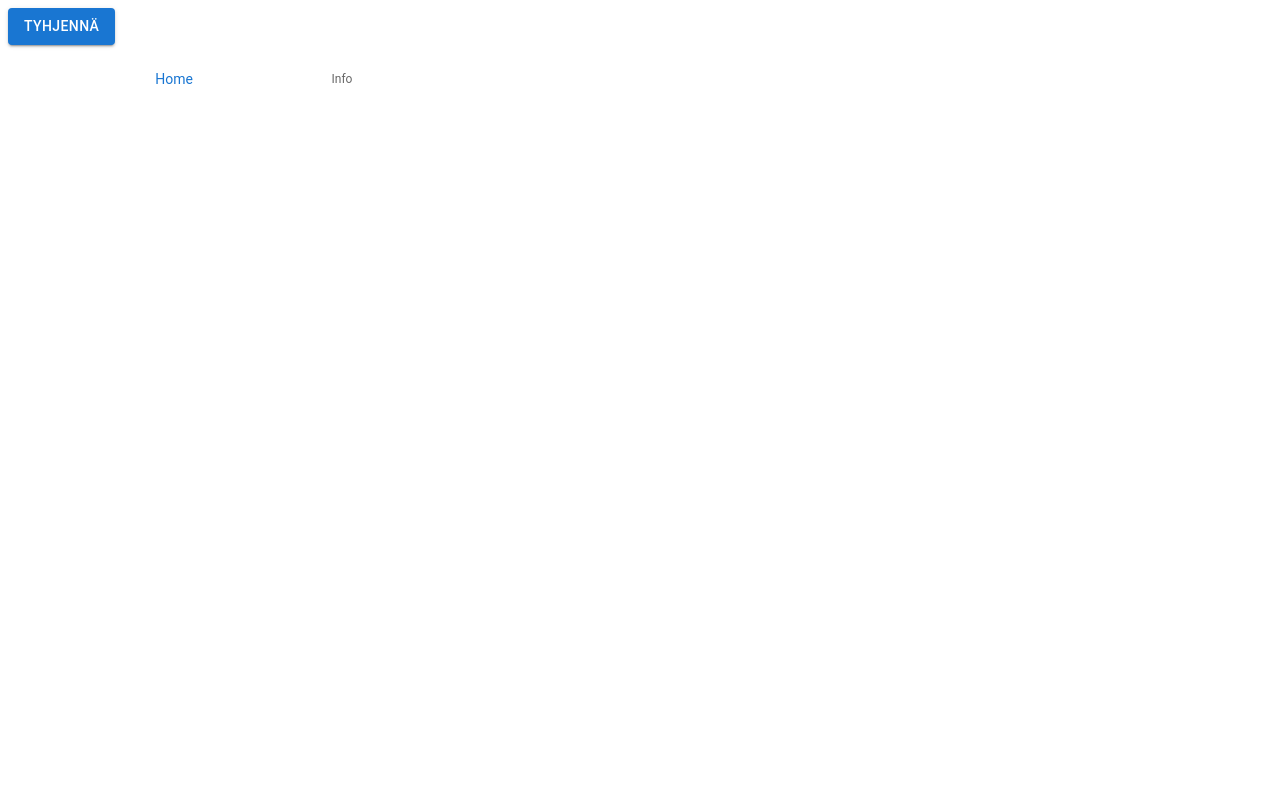
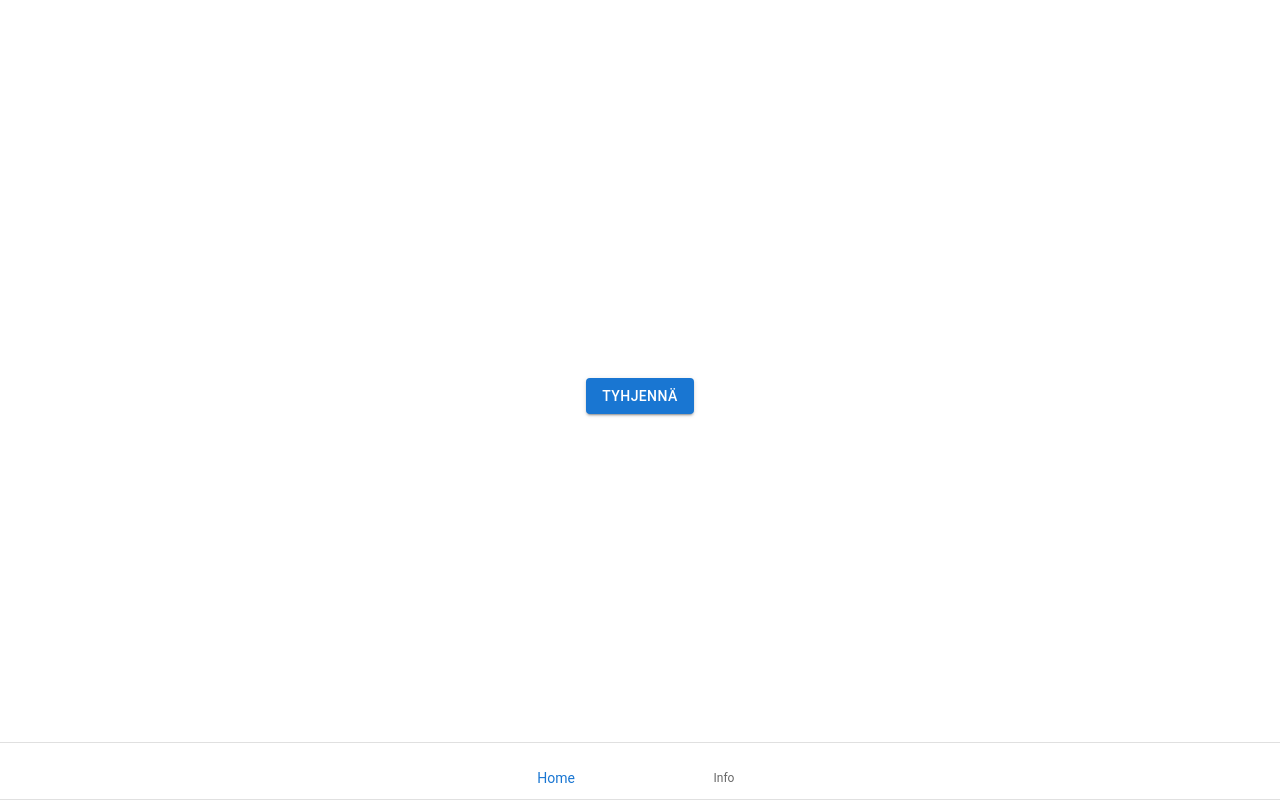
Before and after one commit to anttitulenheimo/prototypeApp, a React (Vite) app: page / in a window 1280 px wide. Built offline with nearby package versions, Linux system fonts and the light colour scheme; some icons are missing.

Commit message:
Button centered and bottomnav now has borders

```diff
--- a/src/App.jsx
+++ b/src/App.jsx
@@ -74,7 +74,14 @@ function App() {
   }
 
   return (
-    <div>
+    <Box sx={{
+      display: 'flex',
+      flexDirection: 'column',
+      alignItems: 'center',
+      justifyContent: 'center',
+      minHeight: 'calc(100vh - 56px)', //bottom nav height :D
+      padding: 2
+    }}>
       <Button
         variant="contained"
         onClick={buttonHandler}
@@ -106,7 +113,7 @@ function App() {
 
 
     <BottomNavBar></BottomNavBar>
-    </div>
+    </Box>
   )
 }
 
--- a/src/components/BottomNavBar.jsx
+++ b/src/components/BottomNavBar.jsx
@@ -9,7 +9,18 @@ export default function SimpleBottomNavigation() {
   const [value, setValue] = React.useState(0);
 
   return (
-    <Box sx={{ width: 500 }}>
+    <Box sx={{
+      position: 'fixed',
+      bottom: 0,
+      left: 0,
+      right: 0,
+      width: '100%',
+      zIndex: 1000,
+      bgcolor: 'background.paper',
+      borderTop: '1px solid',
+      borderBottom: '1px solid',
+      borderColor: 'divider',
+    }}>
       <BottomNavigation
         showLabels
         value={value}
```
